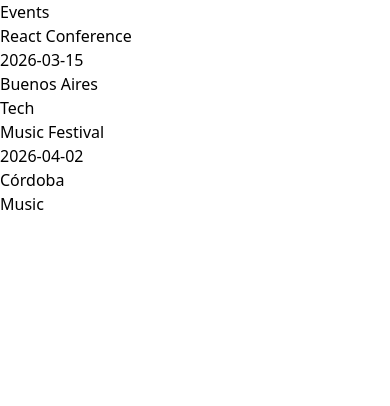
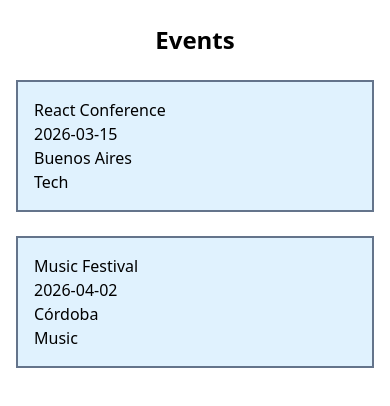
Before and after one commit to NicoPaez95/EVENTS-APP, a React (Create React App) app in the folder frontend/: page / in a window 390 px wide. Shown: the top 406 px of the page. Built offline with nearby package versions, Linux system fonts and the light colour scheme.

Commit message:
style(events): add responsive grid layout and basic card styling

```diff
--- a/frontend/public/index.html
+++ b/frontend/public/index.html
@@ -2,6 +2,7 @@
 <html lang="en">
   <head>
     <meta charset="UTF-8" />
+    <meta name="viewport" content="width=device-width, initial-scale=1.0" />
     <title>Events App</title>
   </head>
   <body>
--- a/frontend/src/events/components/EventCard.jsx
+++ b/frontend/src/events/components/EventCard.jsx
@@ -9,7 +9,7 @@
 
 const EventCard = ({ title, date, location, category }) => {
   return (
-    <article>
+    <article className=" bg-sky-100 border-2 border-solid border-slate-500 p-4 ">
       <h3>{title}</h3>
       <p>{date}</p>
       <p>{location}</p>
--- a/frontend/src/events/components/EventGrid.jsx
+++ b/frontend/src/events/components/EventGrid.jsx
@@ -1,26 +1,36 @@
 // ===============================
 // EventGrid Component
 // -------------------------------
-// Responsible for rendering a list
-// of EventCard components.
+// Renders a responsive grid of EventCard components.
 //
-// Receives an array of event objects
-// via props.
+// - Receives an array of event objects via props.
+// - Uses CSS Grid with auto-fit + minmax to create
+//   a fluid, breakpoint-free responsive layout.
+// - Each card has a minimum width of 280px and
+//   expands to fill available space.
 // ===============================
 
 import EventCard from './EventCard';
 
 const EventGrid = ({ events = [] }) => {
-  // Defensive check in case events is undefined
+  // Guard clause: prevents rendering errors
+  // if events is undefined or empty
   if (!events.length) {
     return <p>No events found.</p>;
   }
 
   return (
-    <section>
+    <section
+      className="
+        grid
+        gap-6
+        px-4
+        [grid-template-columns:repeat(auto-fit,minmax(280px,1fr))]
+      "
+    >
       {events.map((event) => (
         <EventCard
-          key={event.id} // Unique key required by React
+          key={event.id} // React requires a stable unique key for list rendering
           title={event.title}
           date={event.date}
           location={event.location}
--- a/frontend/src/events/pages/Events.jsx
+++ b/frontend/src/events/pages/Events.jsx
@@ -14,7 +14,7 @@
 const Events = () => {
   return (
     <main>
-      <h1>Events</h1>
+      <h1 className="text-2xl font-bold text-center p-4 m-2">Events</h1>
 
       {/* EventGrid receives event data as props */}
       <EventGrid events={EVENTS} />
```
